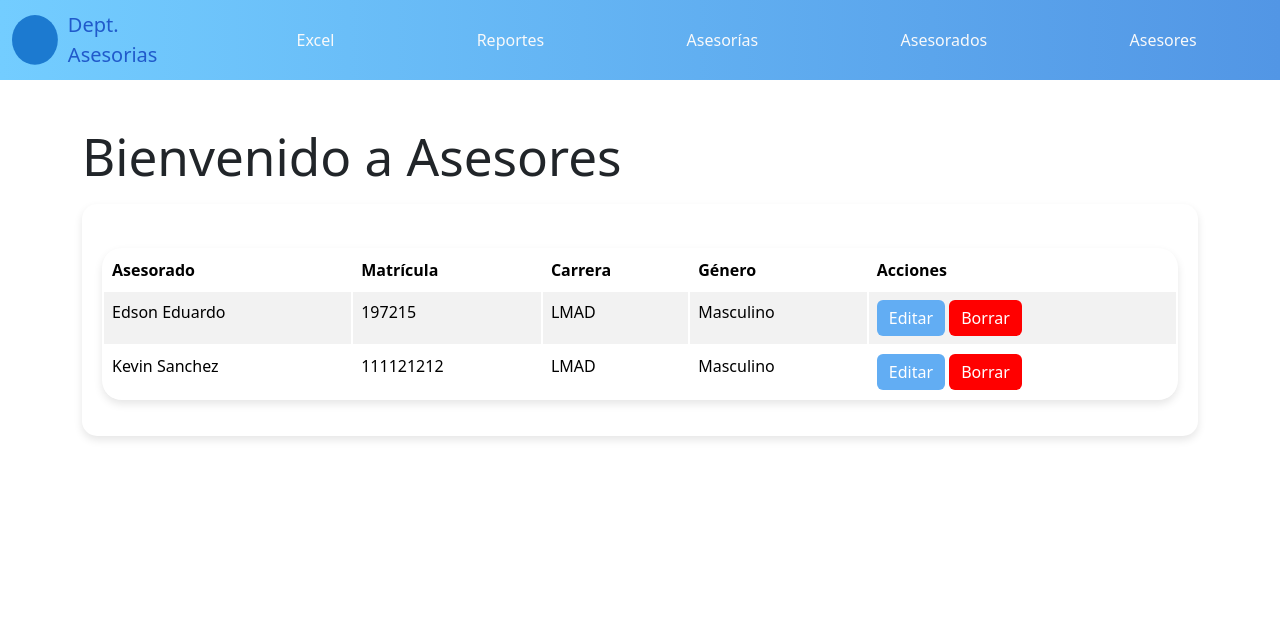
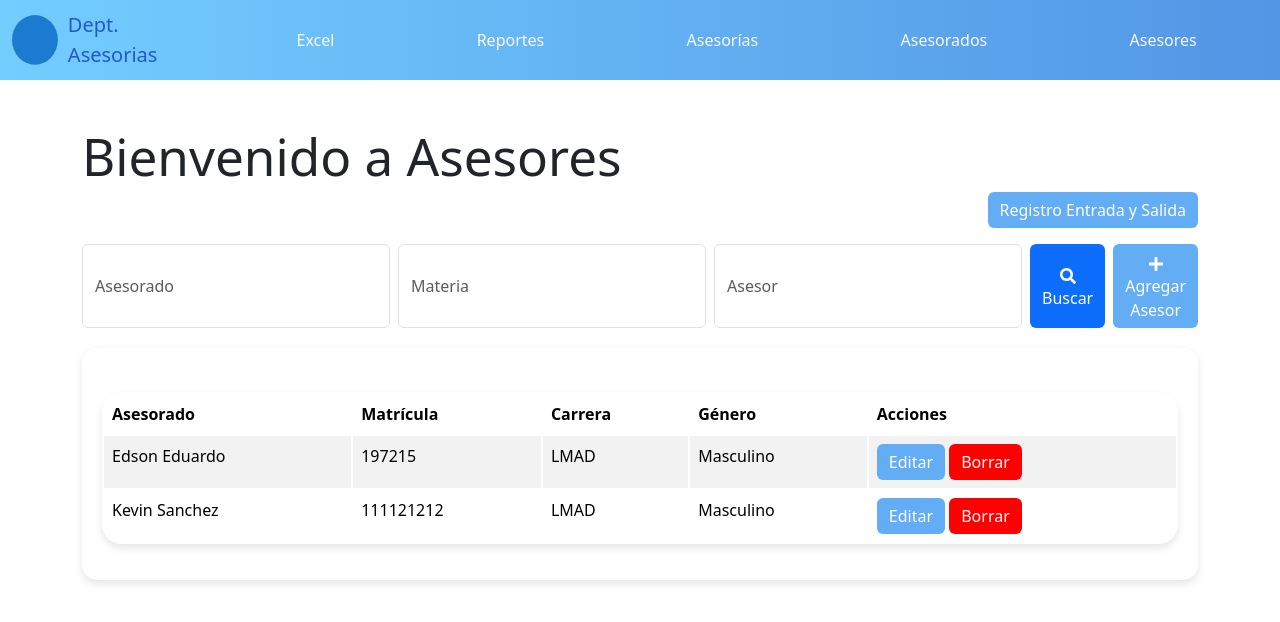
Before and after one commit to maribelhernandezstg/PRH-Programa-Registro-Horas-, a React (Vite) app in the folder PRH/: page /asesores in a window 1280 px wide. Shown: the top 622 px of the page. Built offline with nearby package versions, Linux system fonts and the light colour scheme.

Commit message:
Asesores
Ya casi esta lista asesores,. instale una libreria de react icons, cree un css para las tablas usando lo que ya creo edson.
Espero a opinion

```diff
--- a/PRH/package.json
+++ b/PRH/package.json
@@ -15,6 +15,7 @@
     "react": "^18.3.1",
     "react-bootstrap": "^2.10.4",
     "react-dom": "^18.3.1",
+    "react-icons": "^5.3.0",
     "react-router-dom": "^6.26.2"
   },
   "devDependencies": {
--- a/PRH/src/pages/Asesores.tsx
+++ b/PRH/src/pages/Asesores.tsx
@@ -1,15 +1,78 @@
-import { Container, Row, Col, Table, Button } from "react-bootstrap";
-import '../components/tables/Styles.css';  // Asegúrate de que la ruta sea correcta
+import { useState } from "react";
+import { Container, Row, Col, Table, Button, FormControl } from "react-bootstrap";
+import { FaSearch, FaPlus } from "react-icons/fa"; // Importar los íconos
+import '../components/tables/Styles.css';
 
 const Asesores = () => {
+  const [searchAsesorado, setSearchAsesorado] = useState("");
+  const [searchMateria, setSearchMateria] = useState("");
+  const [searchAsesor, setSearchAsesor] = useState("");
+
+  const handleAddRecord = () => {
+    console.log("Nuevo registro agregado");
+  };
+
+  const registros = [
+    { asesorado: "Edson Eduardo", matricula: "197215", carrera: "LMAD", genero: "Masculino" },
+    { asesorado: "Kevin Sanchez", matricula: "111121212", carrera: "LMAD", genero: "Masculino" },
+  ];
+
+  const filteredRegistros = registros.filter(registro =>
+    registro.asesorado.toLowerCase().includes(searchAsesorado.toLowerCase()) &&
+    registro.carrera.toLowerCase().includes(searchMateria.toLowerCase()) &&
+    registro.matricula.toLowerCase().includes(searchAsesor.toLowerCase())
+  );
+
   return (
     <Container>
       <Row className="mt-5">
         <Col>
           <h1>Bienvenido a Asesores</h1>
 
-          {/* Agregar el contenedor redondeado */}
-          <div className="table-container">  {/* Nueva clase aquí */}
+          {/* Botón para registro de entrada y salida */}
+          <div className="d-flex justify-content-end mb-3">
+            <Button className="button" onClick={handleAddRecord}>
+              Registro Entrada y Salida
+            </Button>
+          </div>
+
+          {/* Filtros */}
+          <div className="d-flex justify-content-between mb-3">
+            <FormControl
+              type="text"
+              placeholder="Asesorado"
+              className="me-2"
+              value={searchAsesorado}
+              onChange={(e) => setSearchAsesorado(e.target.value)}
+            />
+            <FormControl
+              type="text"
+              placeholder="Materia"
+              className="me-2"
+              value={searchMateria}
+              onChange={(e) => setSearchMateria(e.target.value)}
+            />
+            <FormControl
+              type="text"
+              placeholder="Asesor"
+              className="me-2"
+              value={searchAsesor}
+              onChange={(e) => setSearchAsesor(e.target.value)}
+            />
+
+            {/* Botón de búsqueda con icono de lupa */}
+            <Button className="me-2">
+              <FaSearch /> Buscar
+            </Button>
+
+            {/* Botón de agregar con icono de + */}
+            <Button className="button" onClick={handleAddRecord}>
+              <FaPlus /> Agregar Asesor
+            </Button>
+          </div>
+
+          {/* Contenedor de la tabla */}
+          <div className="table-container">
             <Table striped bordered hover className="mt-4 rounded-table">
               <thead>
                 <tr>
@@ -21,31 +84,29 @@ const Asesores = () => {
                 </tr>
               </thead>
               <tbody>
-                <tr>
-                  <td>Edson Eduardo</td>
-                  <td>197215</td>
-                  <td>LMAD</td>
-                  <td>Masculino</td>
+                {filteredRegistros.length > 0 ? (
+                  filteredRegistros.map((registro, index) => (
+                    <tr key={index}>
+                      <td>{registro.asesorado}</td>
+                      <td>{registro.matricula}</td>
+                      <td>{registro.carrera}</td>
+                      <td>{registro.genero}</td>
                       <td>
                         <Button className="button">Editar</Button>{" "}
                         <Button className="buttonRed">Borrar</Button>
                       </td>
                     </tr>
+                  ))
+                ) : (
                   <tr>
-                  <td>Kevin Sanchez</td>
-                  <td>111121212</td>
-                  <td>LMAD</td>
-                  <td>Masculino</td>
-                  <td>
-                    <Button className="button">Editar</Button>{" "}
-                    <Button className="buttonRed">Borrar</Button>
+                    <td colSpan="5" className="text-center">
+                      No se encontraron registros
                     </td>
                   </tr>
+                )}
               </tbody>
             </Table>
           </div>
-          {/* Fin del contenedor redondeado */}
-
         </Col>
       </Row>
     </Container>
```
Also changed, not shown: 1 other file (tests, documents, lock files or other folders). Lines whose indentation alone changed are shown as unchanged.
